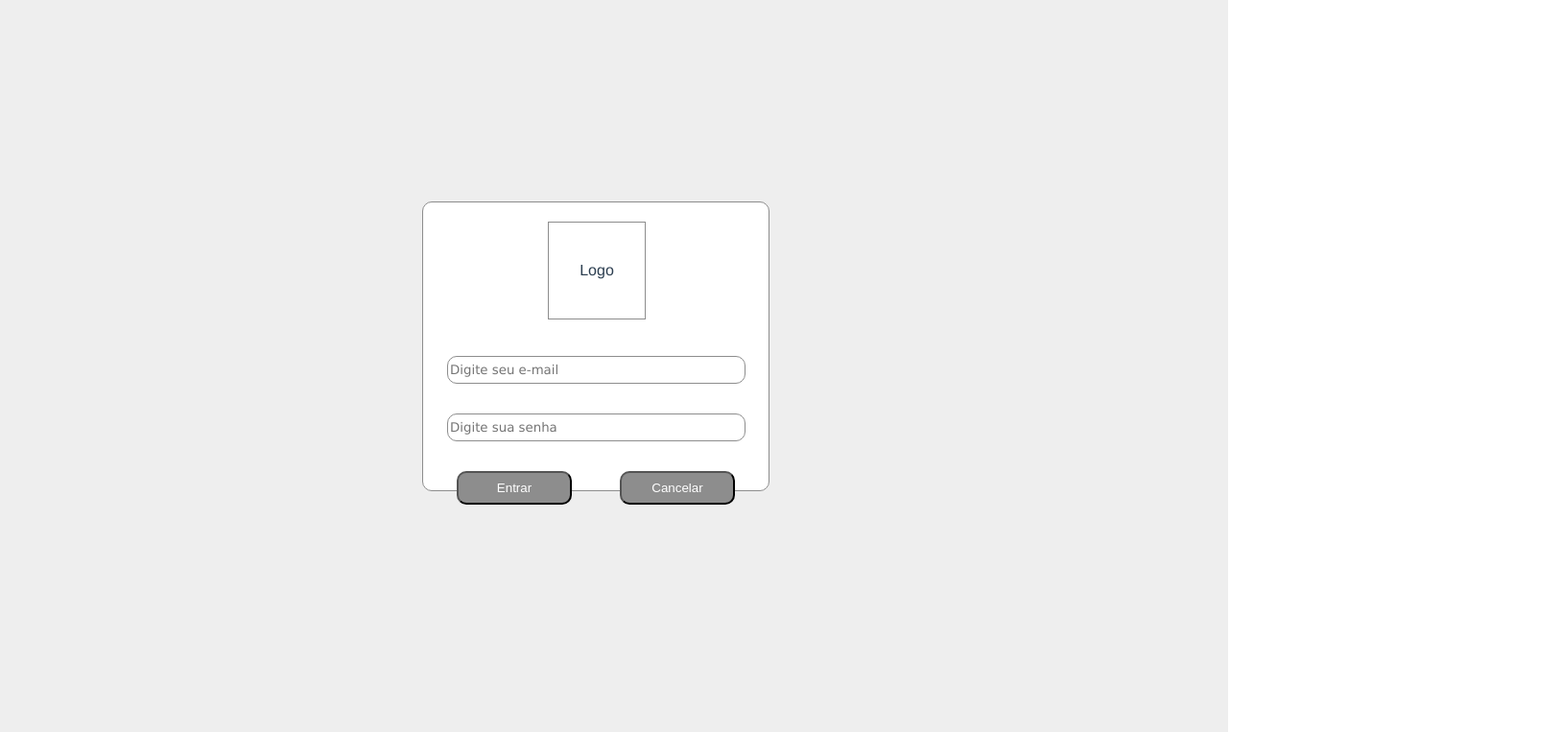
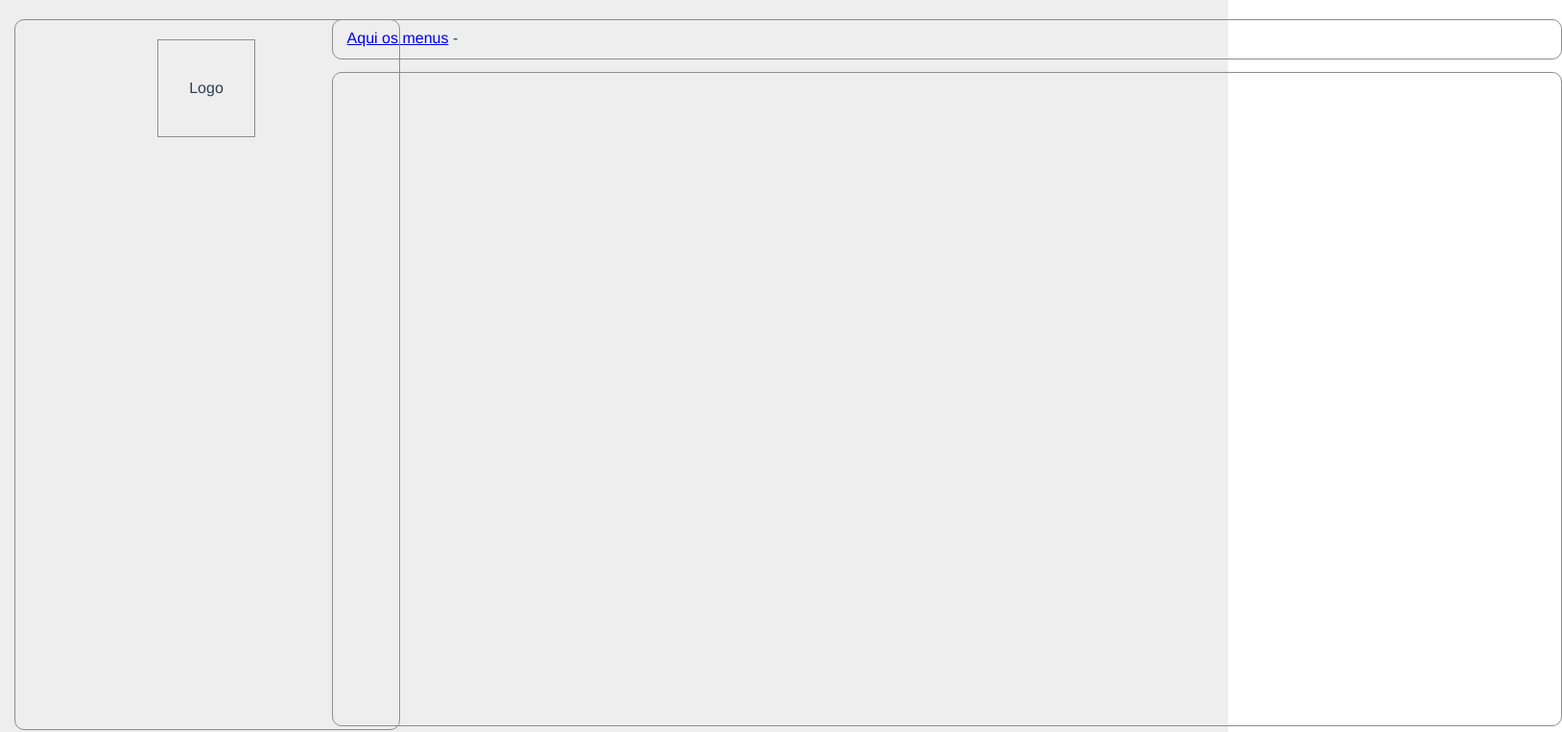
Before and after one commit to desenvolvimentochat/devchat, a Vue app: page / in a window 1280 px wide. Shown: the top 763 px of the page at 96% size, 1628 px wide, since content can reach past the window. Built offline with nearby package versions, Linux system fonts and the light colour scheme.

Commit message:
Finaldev

```diff
--- a/package.json
+++ b/package.json
@@ -9,7 +9,8 @@
   },
   "dependencies": {
     "core-js": "^3.6.5",
-    "vue": "^2.6.11"
+    "vue": "^2.6.11",
+    "vue-resize-text": "^0.1.1"
   },
   "devDependencies": {
     "@vue/cli-plugin-babel": "~4.5.0",
--- a/src/App.vue
+++ b/src/App.vue
@@ -1,18 +1,18 @@
 <template>
   <div id="app">
-    <loginsistema />
+    <operadorhistoricomsg />
   </div>
 </template>
 
 <script>
 
 /*import cliente-enviarmsg from './components/cliente-enviarmsg.vue'*/
-import loginsistema from './components/loginsistema.vue'
+import operadorhistoricomsg from './components/operadorhistoricomsg.vue'
 
 export default {
   name: 'App',
   components: {
-    loginsistema
+    operadorhistoricomsg
   }
 }
 </script>
--- a/src/components/cliente-enviarmsg.vue
+++ b/src/components/cliente-enviarmsg.vue
@@ -48,7 +48,6 @@ export default {
   height: 580px;
   border: 1px solid rgb(141, 141, 141);
   border-radius: 10px;
-  font-family: Verdana, Geneva, Tahoma, sans-serif;
 }
 .caixaescrevermensagem{
   position: absolute;
--- a/src/components/loginsistema.vue
+++ b/src/components/loginsistema.vue
@@ -83,7 +83,6 @@ div.logo p {
   height: 25px;
   border: 1px solid rgb(141, 141, 141);
   border-radius: 10px;
-  font-family: Verdana, Geneva, Tahoma, sans-serif;
 }
 .entrar{
   position: absolute;
--- a/src/components/operador-historicomsg.vue
+++ /dev/null
@@ -1,74 +0,0 @@
-<template>
-  <div class="fundototal">
-    <div class="hello">
-      <div>
-        <input class="caixavisualizarmensagem" />
-      </div>
-      <div>
-        <textarea class="caixaescrevermensagem" />
-        <button class="btnenviarmsg">Enviar</button>
-      </div>
-    </div>
-  </div>
-</template>
-
-<script>
-export default {
-  name: 'operador-historicomsg',
-  props: {
-    msg: String
-  }
-}
-</script>
-
-<!-- Add "scoped" attribute to limit CSS to this component only -->
-<style scoped>
-.fundototal{
-  position:absolute;
-  background-color: rgb(238, 238, 238);
-  width: 100%;
-  height: 100%;
-  top: 0px;
-  left: 0px;
-}
-.hello{
-  position:absolute;
-  margin-top: 20px;
-  left: 27%;
-  width:760px;
-  height:700px;
-  border: 1px solid rgb(141, 141, 141);
-  border-radius: 10px;
-}
-.caixavisualizarmensagem{
-  position: absolute;
-  margin-top: 20px;
-  margin-left: 10px;
-  width: 600px;
-  height: 580px;
-  border: 1px solid rgb(141, 141, 141);
-  border-radius: 10px;
-  font-family: Verdana, Geneva, Tahoma, sans-serif;
-}
-.caixaescrevermensagem{
-  position: absolute;
-  margin-top: 620px;
-  margin-left: 10px;
-  width: 602px;
-  height: 50px;
-  border: 1px solid rgb(141, 141, 141);
-  border-radius: 10px;
-  font-family: Verdana, Geneva, Tahoma, sans-serif;
-}
-.btnenviarmsg{
-  position: absolute;
-  margin-top: 640px;
-  margin-left: 630px;
-  width: 120px;
-  height: 35px;
-  background-color: rgb(141, 141, 141);
-  border-radius: 10px;
-  color: #fff;
-}
-
-</style>
--- /dev/null
+++ b/src/components/operadorhistoricomsg.vue
@@ -0,0 +1,98 @@
+<template>
+  <div class="fundototal">
+    <div class="hello">
+
+      <p class="teste"><a href="www.google.com.br" >Aqui os menus</a> -
+
+      </p>
+    </div>
+    <div class="visualizadormsgdireita">
+
+    </div>
+    <div class="visualizadormsgesquerda">
+      <div class="logo">
+        <p>Logo</p>
+      </div>
+    </div>
+  </div>
+</template>
+
+<script>
+export default {
+  name: 'operadorhistoricomsg',
+  props: {
+    msg: String
+  }
+}
+</script>
+
+<!-- Add "scoped" attribute to limit CSS to this component only -->
+<style scoped>
+.fundototal{
+  position: absolute;
+  background-color: rgb(238, 238, 238);
+  width: 100%;
+  height: 100%;
+  top: 0px;
+  left: 0px;
+}
+.hello{
+  position: absolute;
+  margin-top: 20px;
+  left: 27%;
+  width:100%;
+  height:40px;
+  border: 1px solid rgb(141, 141, 141);
+  border-radius: 10px;
+}
+.visualizadormsgdireita{
+  position: absolute;
+  margin-top: 75px;
+  margin-left: 27%;
+  width: 100%;
+  height: 85%;
+  border: 1px solid rgb(141, 141, 141);
+  border-radius: 10px;
+}
+.visualizadormsgesquerda{
+  position: absolute;
+  margin-top: 20px;
+  margin-left: 15px;
+  width: 400px;
+  height: 92.4%;
+  border: 1px solid rgb(141, 141, 141);
+  border-radius: 10px;
+}
+.btnenviarmsg{
+  position: absolute;
+  margin-top: 640px;
+  margin-left: 630px;
+  width: 120px;
+  height: 35px;
+  background-color: rgb(141, 141, 141);
+  border-radius: 10px;
+  color: #fff;
+}
+.teste{
+  margin-top: 10px;
+  margin-left: 15px;
+}
+.logo{
+  position: absolute;
+  margin-top: 20px;
+  margin-left: 37%;
+  width: 100px;
+  height: 100px;
+  border: 1px solid  rgb(141, 141, 141);
+  text-align: center;
+  vertical-align: center;
+}
+div.logo p {
+  margin: 0;
+  position: absolute;
+  top: 50%;
+  left: 50%;
+  margin-right: -50%;
+  transform: translate(-50%, -50%)
+}
+</style>
```
Also changed, not shown: 1 other file (tests, documents, lock files or other folders).
